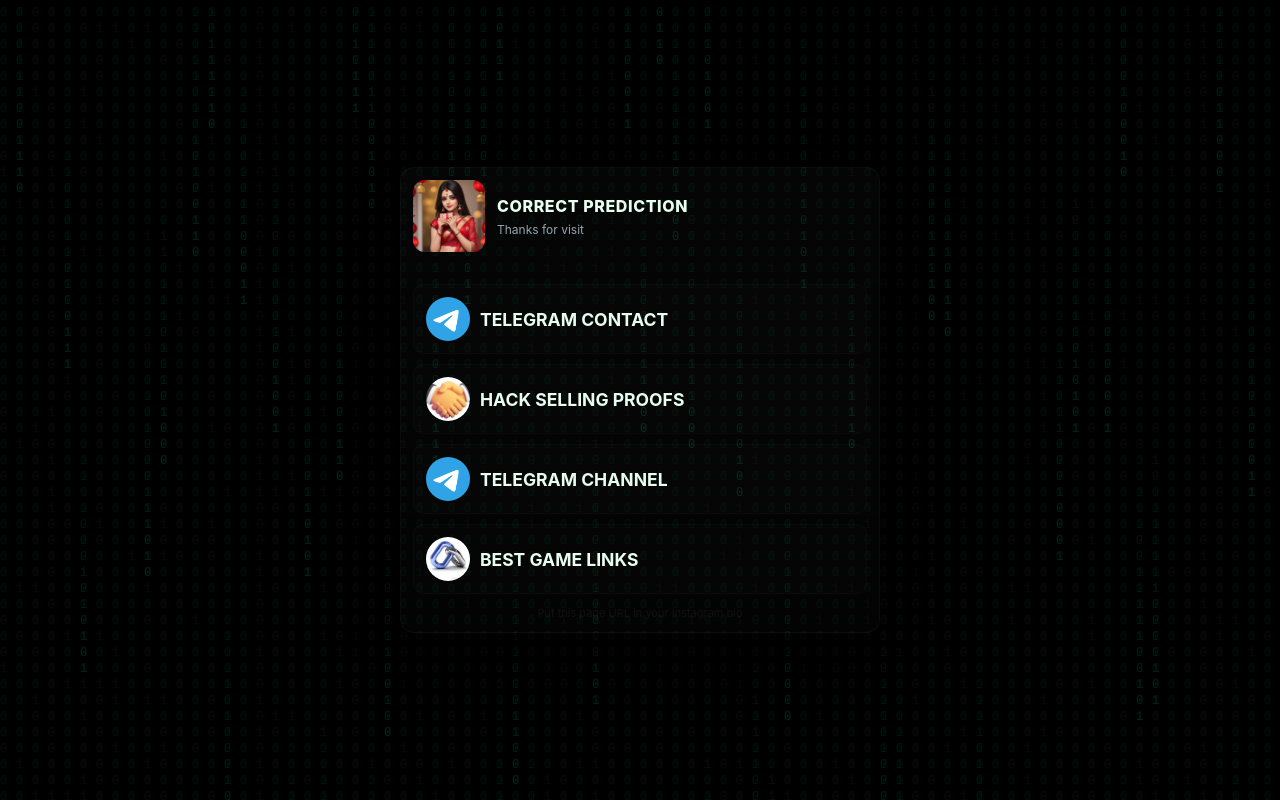
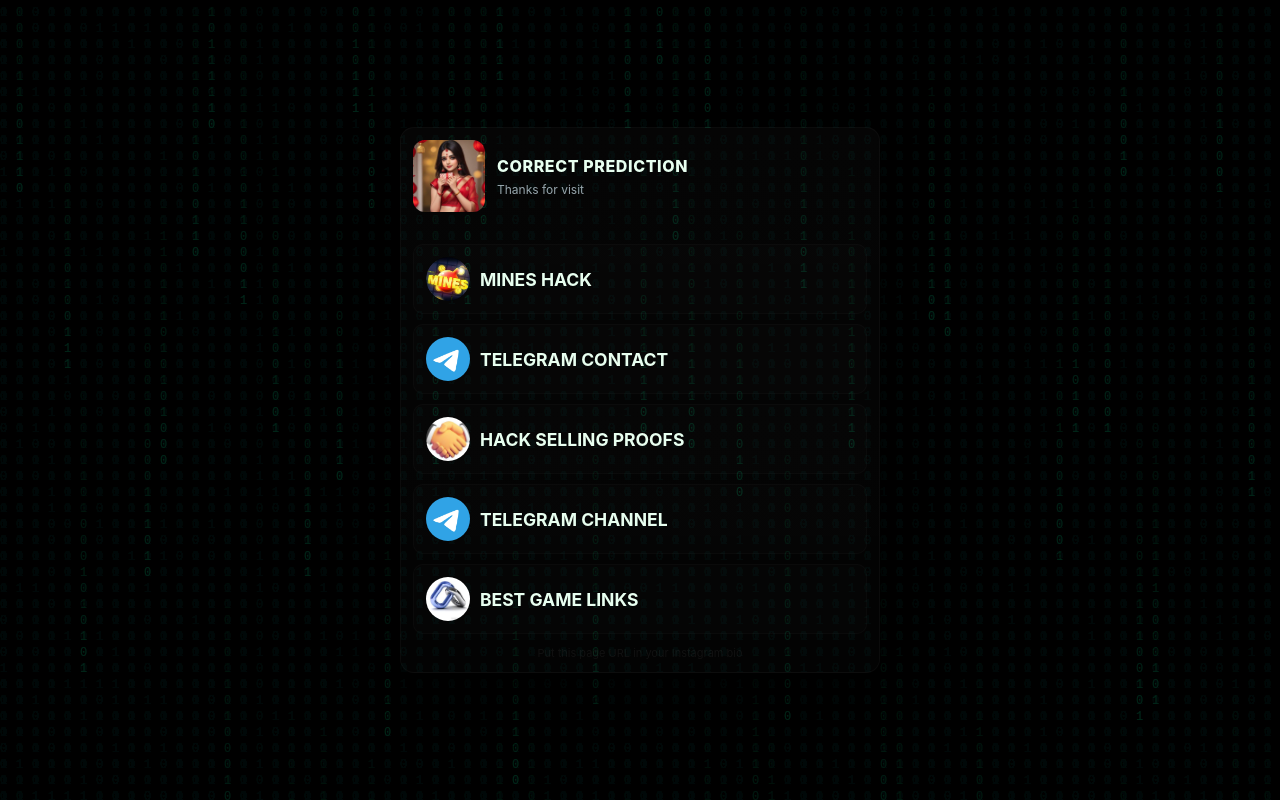
Before and after one commit to S2817251/CorrectPredictionBioLink, a plain HTML site: page index.html in a window 1280 px wide. Drawn offline with Linux system fonts and the light colour scheme.

Commit message:
Updated files with new changes

```diff
--- a/index.html
+++ b/index.html
@@ -57,7 +57,8 @@
       </div><br>
 
       <div class="links" role="navigation">
-        <a class="btn" href="https://telegram.me/its_helper219" target="_blank" rel="noopener noreferrer"><div class="icon"><img src="telegram.png" alt="mines"></div><div class="label"><h3>TELEGRAM CONTACT</h3></div></a>
+         <a class="btn" href="https://superprofile.bio/vp/68d194fa2113460013478125" target="_blank" rel="noopener noreferrer"><div class="icon"><img src="mines.png" alt="mines"></div><div class="label"><h3>MINES HACK</h3></div></a>
+        <a class="btn" href="https://telegram.me/helper219" target="_blank" rel="noopener noreferrer"><div class="icon"><img src="telegram.png" alt="mines"></div><div class="label"><h3>TELEGRAM CONTACT</h3></div></a>
         <a class="btn" href="https://drive.google.com/drive/folders/19GqO1JNH8jR_aIXHOpXPoV0yges4zra7" target="_blank" rel="noopener noreferrer"><div class="icon"><img src="proof.png" alt="number"></div><div class="label"><h3>HACK SELLING PROOFS</h3></div></a>
         <a class="btn" href="https://telegram.me/+gpt7bMQia4kyMzJl" target="_blank" rel="noopener noreferrer"><div class="icon"><img src="telegram.png" alt="tg"></div><div class="label"><h3>TELEGRAM CHANNEL</h3></div></a>
         <a class="btn" href="https://linkopen19.github.io/BestGameLink/" target="_blank" rel="noopener noreferrer"><div class="icon"><img src="image.png" alt="other"></div><div class="label"><h3>BEST GAME LINKS</h3></div></a>
```
